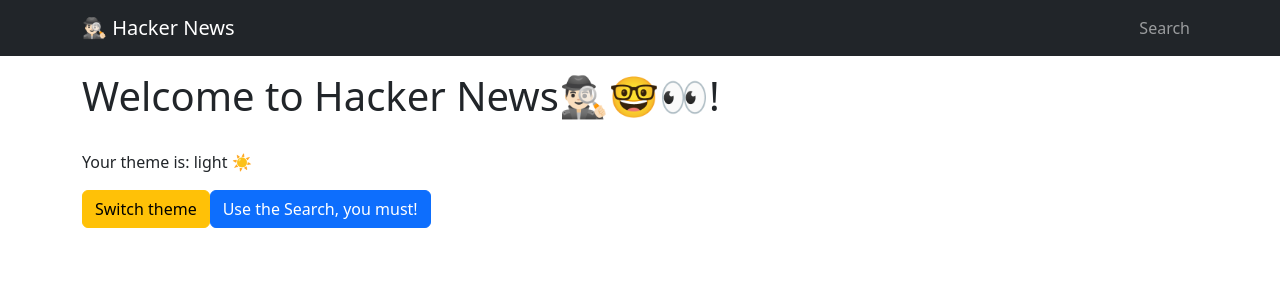
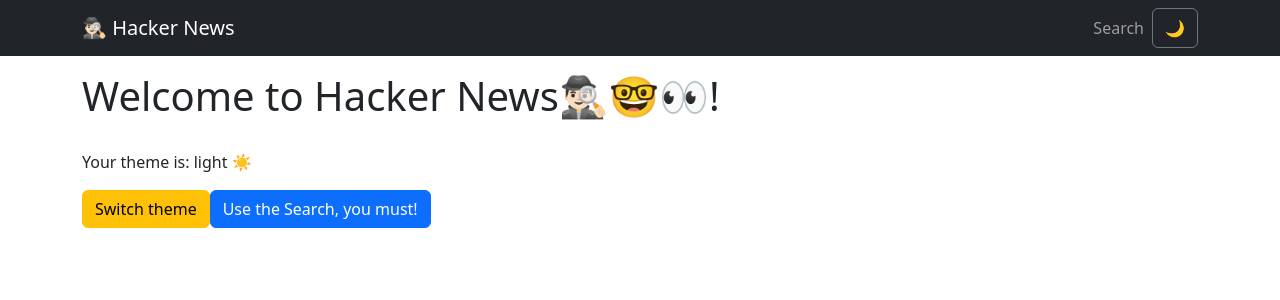
Before and after one commit to s1monbengtsson/javascript-2, a React (Vite) app in the folder 07-hackernews/: page / in a window 1280 px wide. Shown: the top 300 px of the page. Built offline with nearby package versions, Linux system fonts and the light colour scheme.

Commit message:
added theme switcher to navigation menu.

```diff
--- a/07-hackernews/src/App.tsx
+++ b/07-hackernews/src/App.tsx
@@ -1,3 +1,4 @@
+import { useContext } from 'react'
 import Container from 'react-bootstrap/Container'
 import { Routes, Route } from 'react-router-dom'
 import Navigation from './components/Navigation'
@@ -5,10 +6,13 @@
 import NotFound from './pages/NotFound'
 import SearchPage from './pages/SearchPage'
 import './assets/scss/App.scss'
+import { ThemeContext } from './contexts/ThemeProvider'
 
 const App = () => {
+	const { isDarkMode } = useContext(ThemeContext)
+
 	return (
-		<div id="App">
+		<div id="App" className={isDarkMode ? 'bg-dark text-white' : ''}>
 			<Navigation />
 
 			<Container className="py-3">
--- a/07-hackernews/src/assets/scss/App.scss
+++ b/07-hackernews/src/assets/scss/App.scss
@@ -3,3 +3,7 @@
 h1, h2, h3, h4, h5, h6 {
 	margin-bottom: 0.75em;
 }
+
+#App {
+	min-height: 100vh;
+}
--- a/07-hackernews/src/components/Navigation.tsx
+++ b/07-hackernews/src/components/Navigation.tsx
@@ -1,9 +1,13 @@
+import { useContext } from 'react'
 import Container from 'react-bootstrap/Container'
 import Navbar from 'react-bootstrap/Navbar'
 import Nav from 'react-bootstrap/Nav'
 import { NavLink, Link } from 'react-router-dom'
+import { ThemeContext } from '../contexts/ThemeProvider'
+import Button from 'react-bootstrap/Button'
 
 const Navigation = () => {
+	const { isDarkMode, toggleTheme } = useContext(ThemeContext)
 	return (
 		<Navbar bg="dark" variant="dark" expand="md">
 			<Container>
@@ -13,6 +17,9 @@
 				<Navbar.Collapse id="basic-navbar-nav">
 					<Nav className="ms-auto">
 						<Nav.Link as={NavLink} end to="/search">Search</Nav.Link>
+						<Button variant="outline-secondary" onClick={toggleTheme}>
+							{isDarkMode ? '☀️' : '🌙'}
+						</Button>
 					</Nav>
 				</Navbar.Collapse>
 			</Container>
--- a/07-hackernews/src/contexts/ThemeProvider.tsx
+++ b/07-hackernews/src/contexts/ThemeProvider.tsx
@@ -3,11 +3,15 @@
 // This creates the actual context and sets the context's initial/default value
 type ThemeContextType = {
   isDarkMode: boolean
-  toggleTheme?: () => void
+  toggleTheme: () => void // instead of setting this as optional
 }
 
 export const ThemeContext = createContext<ThemeContextType>({
-  isDarkMode: false
+  isDarkMode: false,
+  toggleTheme: () => { // we can provide a "default" implementation that throws an error if
+    // trying to use `toggleTheme()` outside of context
+    throw new Error("Trying to use toggleTheme outside of context")
+  }
 })
 
 interface IProps {
```
